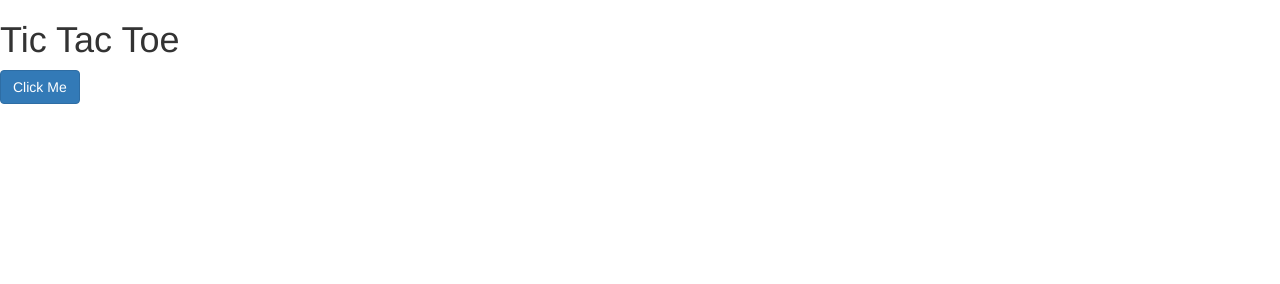
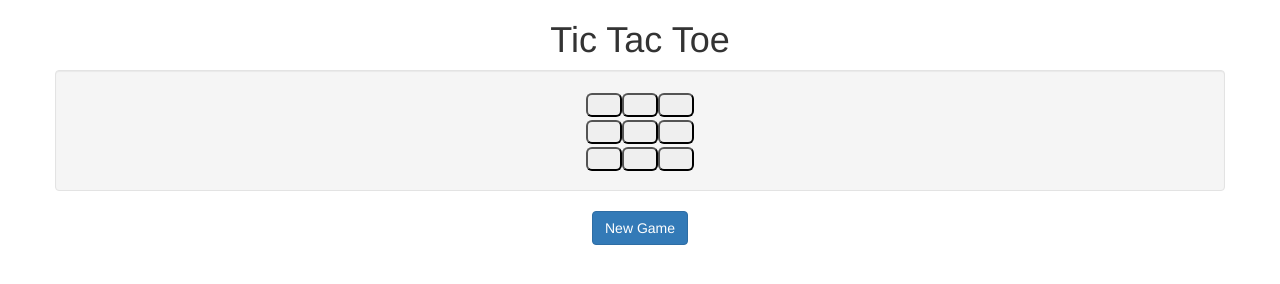
Before and after one commit to paprika-mah/jquery-tic-tac-toe, a website: page index.html in a window 1280 px wide. Drawn offline with nearby package versions, Linux system fonts and the light colour scheme.

Commit message:
Got the board displayed and can make moves and toggle player.

```diff
--- a/app.css
+++ b/app.css
@@ -0,0 +1,15 @@
+* {
+  text-align: center;
+}
+
+.X {
+  color: green;
+}
+
+.O {
+  color: red;
+}
+
+button:focus {
+  outline: none;
+}
--- a/app.js
+++ b/app.js
@@ -1,3 +1,37 @@
+var game = {
+  board: [],        // this will be a 2D array of dom nodes.
+  $board: null,     // this will be a jQuery object where the board is displayed.
+  currentPlayer: 'X',
+
+  togglePlayer: function() {
+    this.currentPlayer = this.currentPlayer === 'X' ? 'O' : 'X';
+  },
+
+  move: function(r, c) {
+    this.board[r][c]
+      .text(this.currentPlayer)
+      .addClass(this.currentPlayer)
+      .prop("disabled", true);
+    this.togglePlayer();
+  },
+
+  buildGameBoard: function() {
+    for (var r = 0; r < 3; r++) {
+      var $row = $("<div class='row'></div>");
+      var row = [];
+      for (var c = 0; c < 3; c++) {
+        var $button = $('<button class="btn-lg cell" onclick=game.move(' +
+                        r + ',' + c + ')></button>');
+        row.push($button);
+        $row.append($button);
+      }
+      this.board.push(row);
+      this.$board.append($row);
+    }
+  }
+};
+
 $(function() {
-  alert("Hello from jQuery");
+  game.$board = $("#board");
+  game.buildGameBoard();
 });
--- a/index.html
+++ b/index.html
@@ -14,7 +14,9 @@
 <body>
   <h1>Tic Tac Toe</h1>
 
-  <button class="btn btn-primary">Click Me</button>
+  <div id="board" class="container well"></div>
+
+  <button class="btn btn-primary btn-large">New Game</button>
 
   <script type="text/javascript" src="bower_components/jquery/dist/jquery.min.js" defer></script>
   <script type="text/javascript" src="app.js" defer></script>
```
